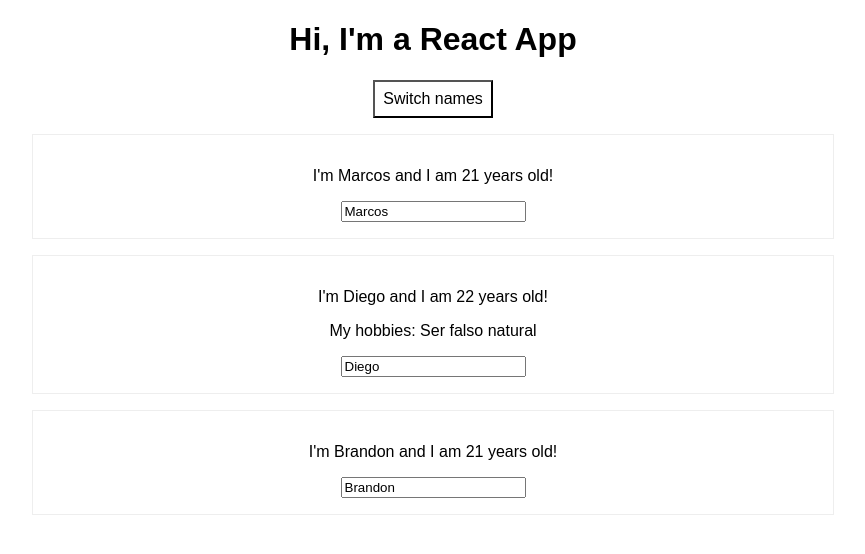
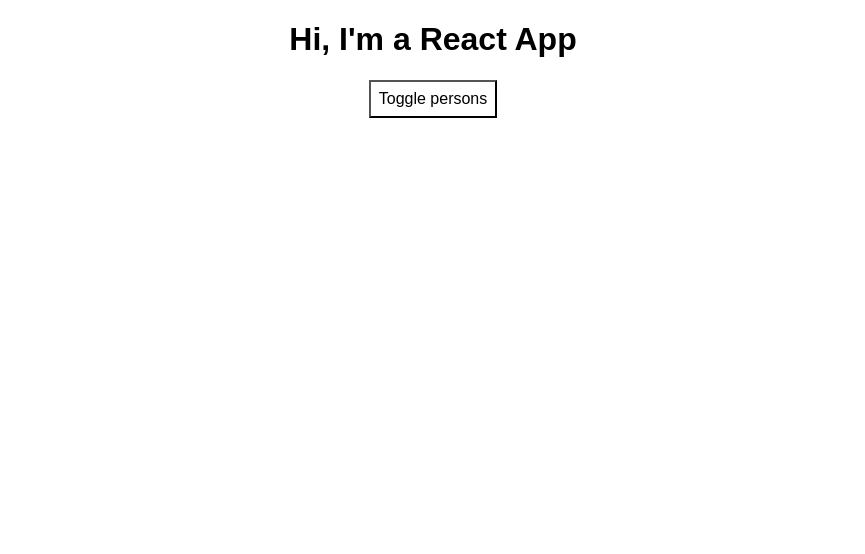
Before and after one commit to marcos8896/react-complete-guide, a React (Create React App) app: page / in a window 1280 px wide. Shown: the top 554 px of the page, without its empty margins (207-1072 px from the left). Built offline with nearby package versions, Linux system fonts and the light colour scheme.

Commit message:
Section 4 - Lecture 50 : Rendering Content Conditionally.

```diff
--- a/src/App.js
+++ b/src/App.js
@@ -19,7 +19,8 @@
         { name: "Marcos Barrera", age: 21 },
         { name: newName, age: 22 },
         { name: "Brandon", age: 21 }
-      ]
+      ],
+      showPersons: false
     })
 
   }
@@ -36,6 +37,9 @@
 
   }
 
+  togglePersonsHandler = () => this.setState({ showPersons: !this.state.showPersons });
+
+
   render() {
 
     const style = {
@@ -51,7 +55,11 @@
         <h1>Hi, I'm a React App</h1>
         <button
           style={style}
-          onClick={this.switchNameHandler.bind(this, "Diego")}>Switch names</button>
+          onClick={this.togglePersonsHandler}>Toggle persons</button>
+
+          {
+            this.state.showPersons ?
+              <div>
                 <Person
                   name={this.state.persons[0].name}
                   age={this.state.persons[0].age} />
@@ -67,6 +75,11 @@
                   name={this.state.persons[2].name}
                   age={this.state.persons[2].age} />
               </div>
+
+            : null
+          }
+
+      </div>
     );
   }
 }
```
Lines whose indentation alone changed are shown as unchanged.
